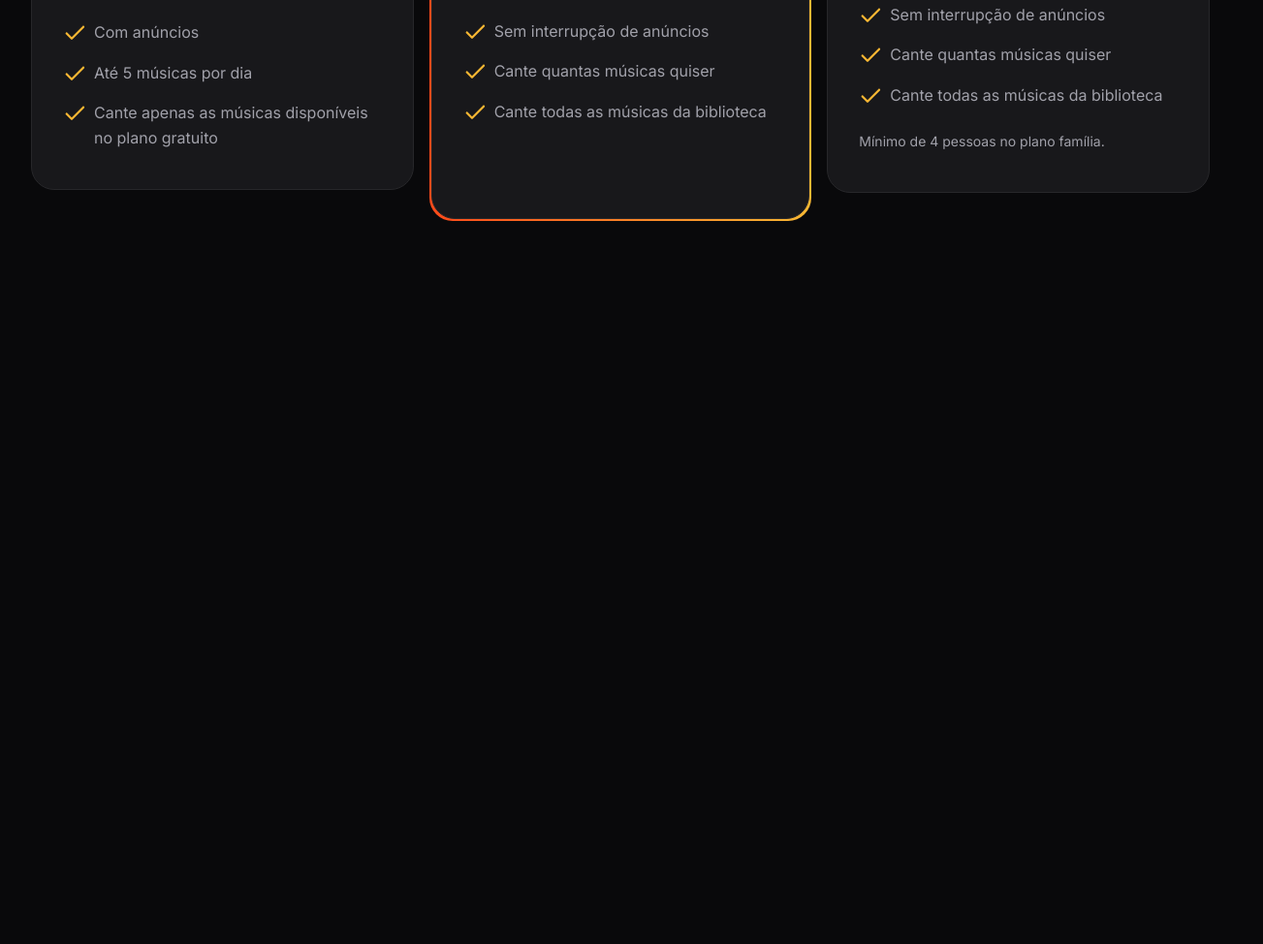
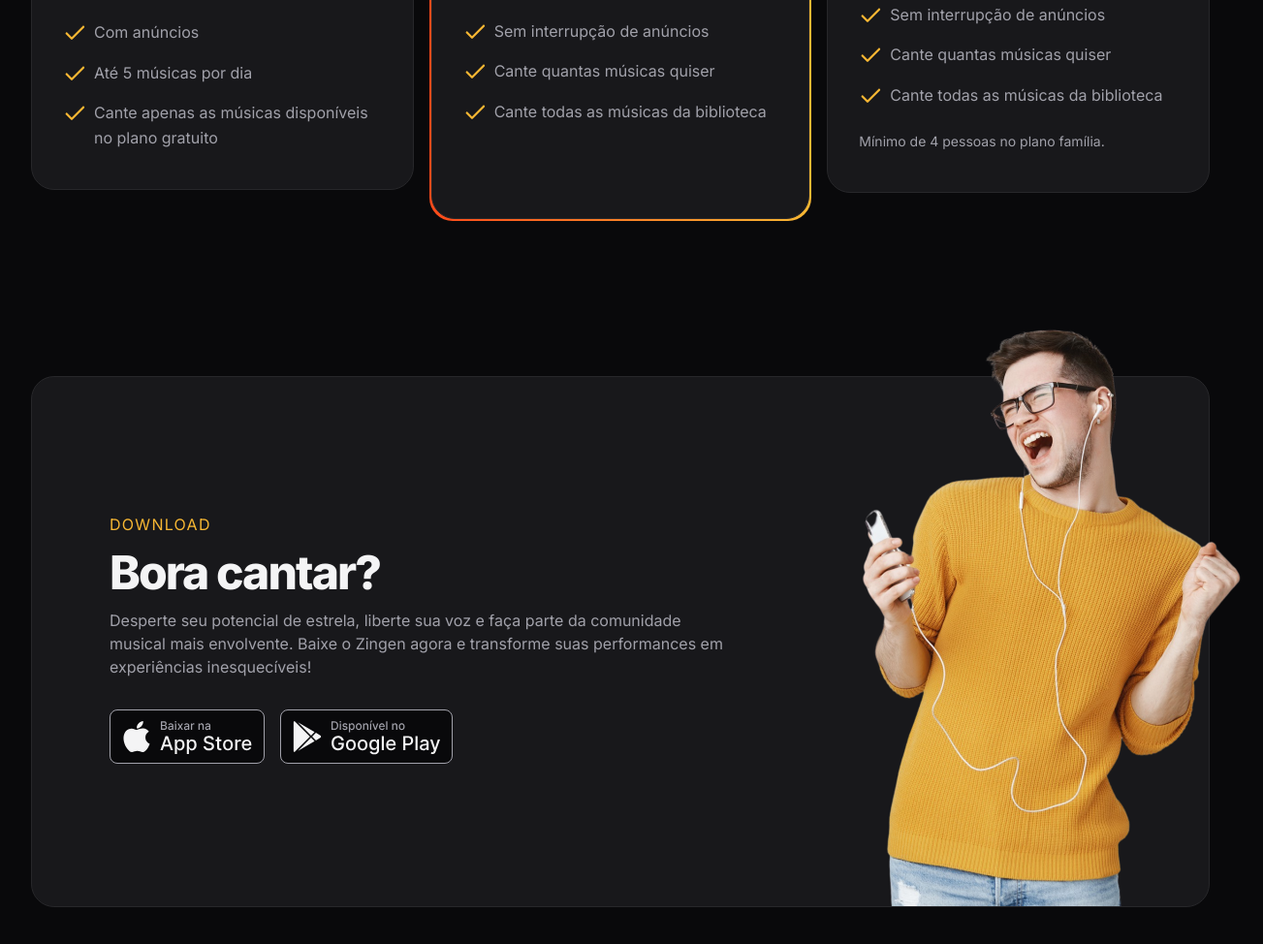
Before and after one commit to MatheusGoetz/Zengin, a plain HTML site: page index.html in a window 1280 px wide. Shown: the part 3213-4187 px from the top of the page at 97% size, 1303 px wide, since content can reach past the window. Before the commit the page ends 3521 px from the top, so only its background shows below. Drawn offline with Linux system fonts and the light colour scheme.

Commit message:
section download

```diff
--- a/index.html
+++ b/index.html
@@ -158,5 +158,29 @@
         </div>
     </div>
   </section>
+
+  <section id="download">
+    <div class="container py-xl">
+      <div class="card px-lg even-columns items-center">
+        <div>
+          <header>
+            <strong>download</strong>
+            <h2>Bora cantar?</h2>
+          </header>
+          <p>Desperte seu potencial de estrela, liberte sua voz e faça parte da comunidade musical mais envolvente. Baixe o Zingen agora e transforme suas performances em experiências inesquecíveis!</p>
+
+          <div class="buttons flex gap-1">
+            <a href="#">
+              <img src="assets/app-store.svg" alt="Baixar da Apple Store">
+            </a>
+            <a href="#">
+              <img src="assets/google-play.svg" alt="Baixar do Google Play Store">
+            </a>
+          </div>
+        </div>
+        <img src="assets/rapaz-ouvindo-musica-com-fones-de-ouvido-e-cantando-no-aplicativo-de-karaoke-removebg 1.png" alt="Rapaz ouvindo musica com fones de ouvido e cantando no aplicativo de karaoke">
+      </div>
+    </div>
+  </section>
 </body>
 </html>
--- /dev/null
+++ b/styles/download.css
@@ -0,0 +1,32 @@
+#download {
+  .card {
+    padding: 3rem 1.5rem 15rem;
+    position: relative;
+
+    & > img {
+      width: 14.5rem;
+      position: absolute;
+      bottom: 0;
+      right: -3.5rem;
+    }
+  }
+
+  .buttons {
+    flex-wrap: wrap;
+    margin-top: 2rem;
+  }
+
+  @media (width >= 80em) {
+    .card {
+      padding: 8.75rem 5rem;
+
+      & > div:nth-child(1) {
+        max-width: 40rem;
+      }
+
+      & > img {
+        width: 29.125rem;
+      }
+    }
+  }
+}
--- a/styles/global.css
+++ b/styles/global.css
@@ -48,6 +48,8 @@ html {
   font-size: var(--fs-base);
   line-height: 1.6;
   color: var(--text-color-primary);
+
+  overflow-x: hidden;
 }
 
 body {
--- a/styles/index.css
+++ b/styles/index.css
@@ -9,3 +9,4 @@
 @import url(cards.css);
 @import url(features.css) (width >= 80rem);
 @import url(pricing.css);
+@import url(download.css);
```
Also changed, not shown: assets/app-store.svg (added), assets/google-play.svg (added).
